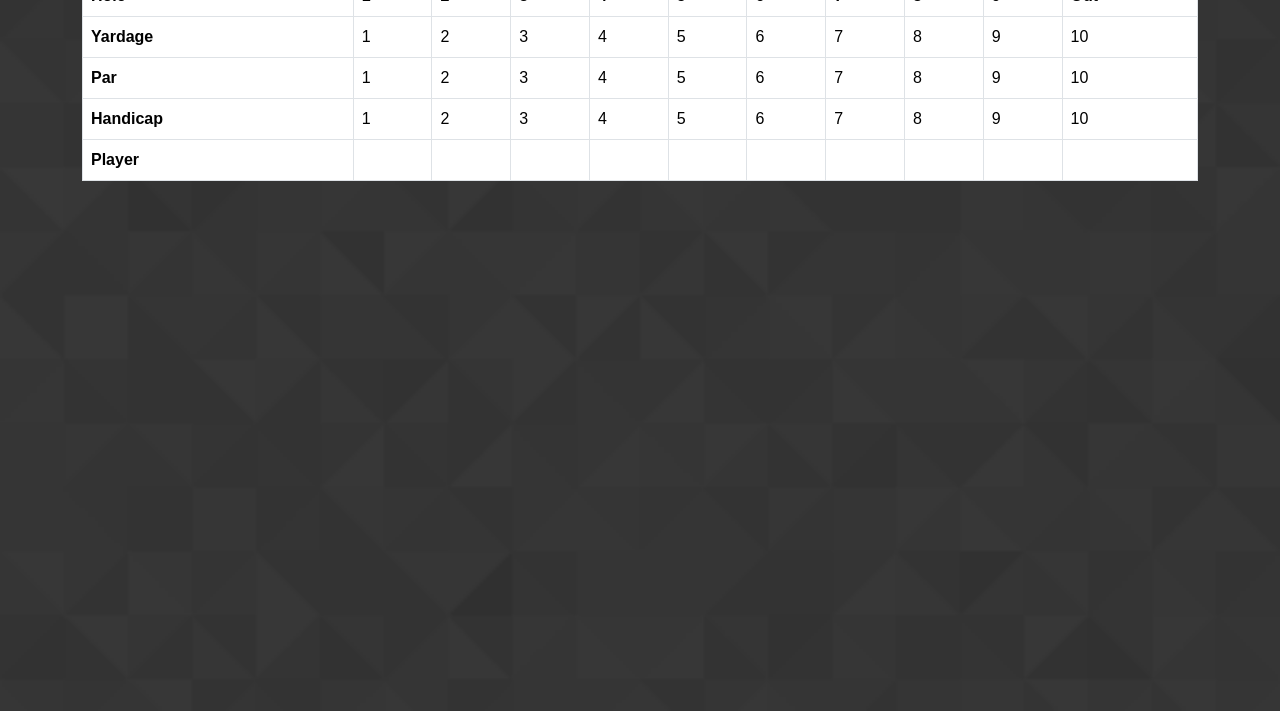
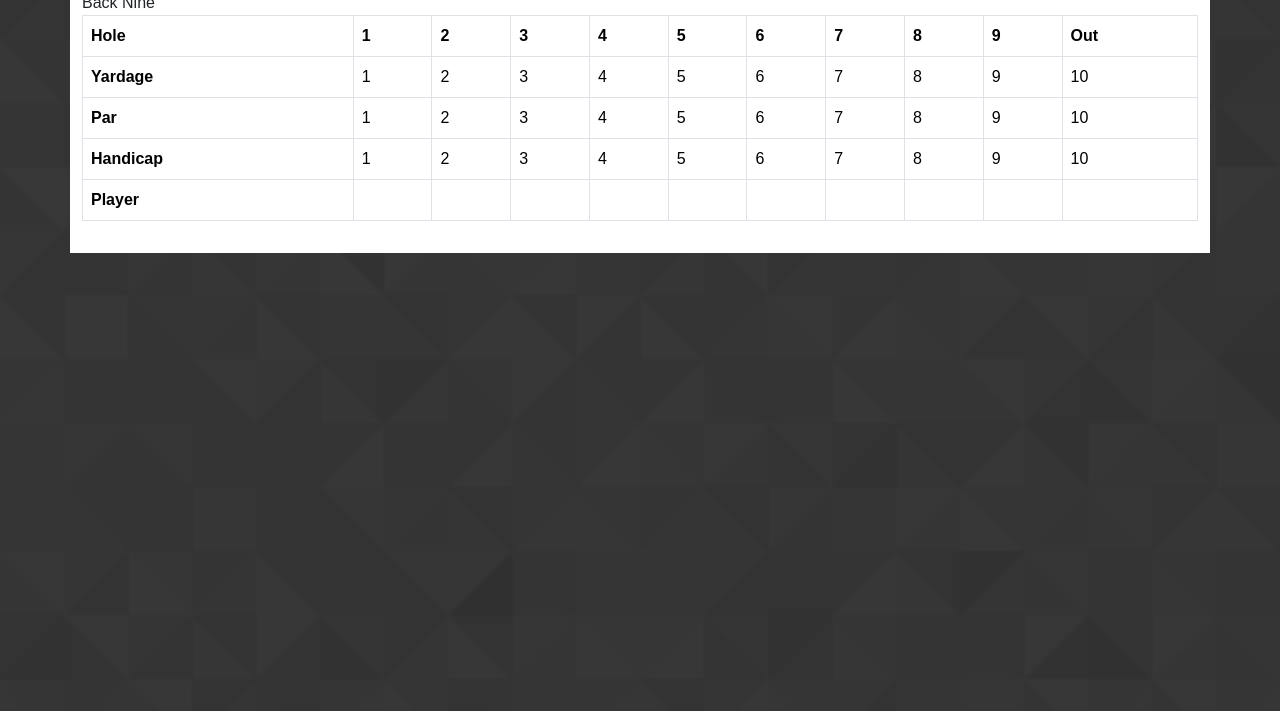
Before and after one commit to Nathan-Phillip-Smith/golf-score-app, a plain HTML site: page index.html in a window 1280 px wide. Shown: the part 89-800 px from the top of the page. Drawn offline with nearby package versions, Linux system fonts and the light colour scheme.

Commit message:
more design

```diff
--- a/index.html
+++ b/index.html
@@ -23,7 +23,7 @@
             </div>
         </div>
         <div class="row">
-            <div class="col-lg-12">
+            <div id="options-container" class="col-lg-12">
                 <div id="options-container">Back Nine</div>
             </div>
         </div>
--- a/style.css
+++ b/style.css
@@ -13,6 +13,10 @@
 body {
     background-image: url('/images/prism.png');
     background-size: cover;
+}
+
+.container {
+    margin-top: 40px;
 }
 
 
@@ -57,3 +61,7 @@ body {
 }
 
 /* Title Area end */
+
+#scorecard {
+    background-color: white;
+}
```
